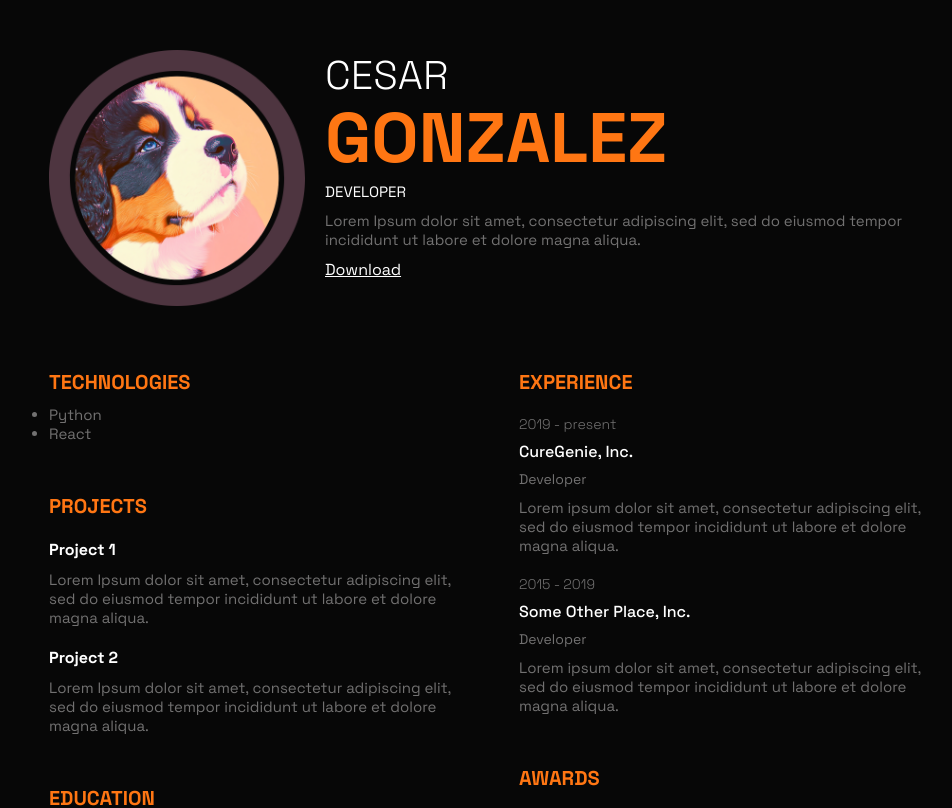
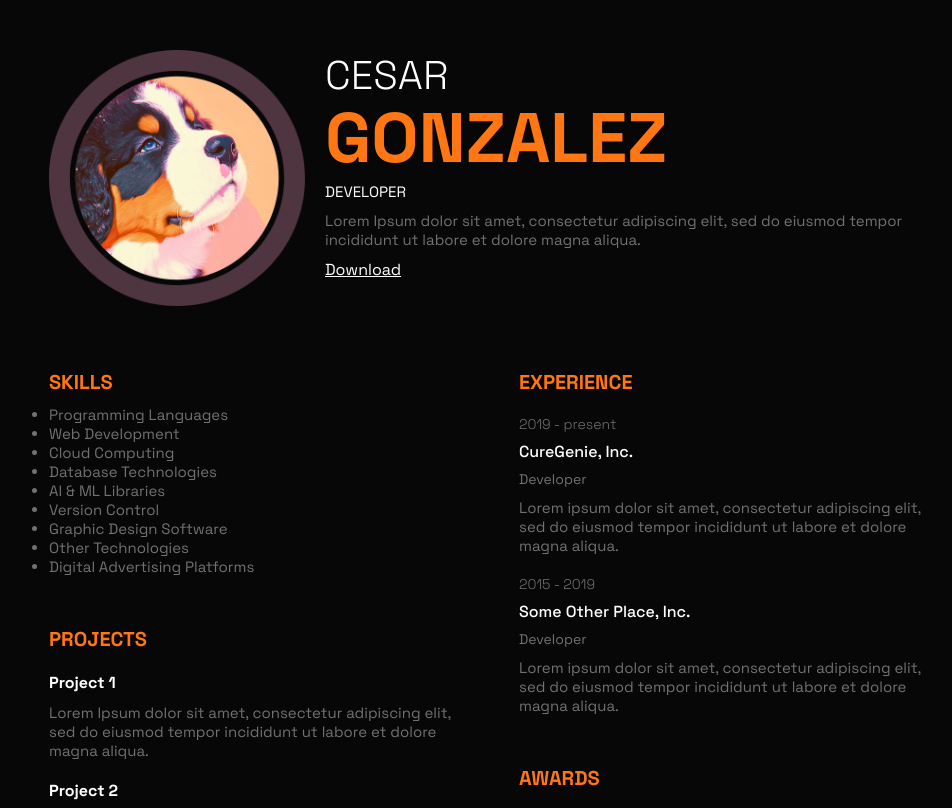
Before and after one commit to cesardgm/react19, a React (Vite) app in the folder static-pages/: page / in a window 1280 px wide. Shown: the top 808 px of the page, without its empty margins (141-1093 px from the left). Built offline with nearby package versions, Linux system fonts and the light colour scheme.

Commit message:
feat: Updated SectionOne content
- Updated the Technologies list content
- Renamed the 'Technologies' list to 'Skills' list

```diff
--- a/static-pages/src/components/SectionOne.jsx
+++ b/static-pages/src/components/SectionOne.jsx
@@ -3,10 +3,17 @@ export default function SectionOne() {
 		<div className="group-1">
 			{/* Skills Section */}
 			<div className="skills">
-				<h3 className="title">Technologies</h3>
+				<h3 className="title">Skills</h3>
 				<ul className="skills_list description">
-					<li>Python</li>
-					<li>React</li>
+					<li>Programming Languages</li>
+					<li>Web Development</li>
+					<li>Cloud Computing</li>
+					<li>Database Technologies</li>
+					<li>AI & ML Libraries</li>
+					<li>Version Control</li>
+					<li>Graphic Design Software</li>
+					<li>Other Technologies</li>
+					<li>Digital Advertising Platforms</li>
 				</ul>
 			</div>
 			{/* Projects Section */}
```
